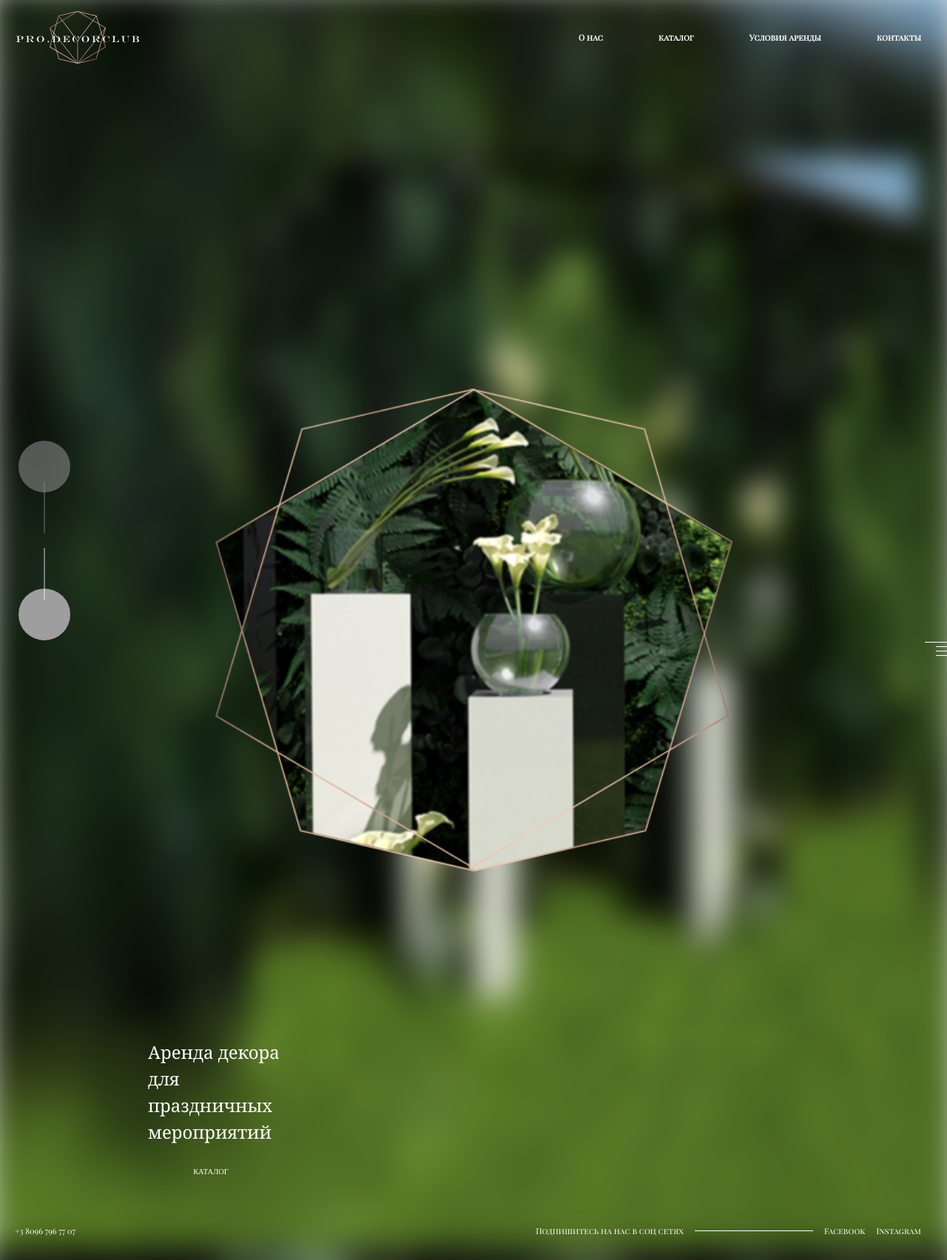
After one commit to unrefan/ProDecorClub, a WordPress theme: template index.php in a window 1280 px wide. The commit adds this page. Shown: the whole page at 74% size. Run offline with PHP 8.4 and a stand-in for WordPress, Linux system fonts and the light colour scheme; the site name, menu and one post (Sample post) are stand-ins, and other content is empty; some libraries are stand-ins or nearby versions; some web fonts are replaced; grey boxes are pictures that could not be loaded.

Commit message:
natyazhka

```diff
--- a/css/styles.css
+++ b/css/styles.css
@@ -3182,8 +3182,4 @@ body .footer {
   }
 }
 
-body {
-  display: none;
-}
-
 /*# sourceMappingURL=styles.css.map */
--- /dev/null
+++ b/index.php
@@ -0,0 +1,107 @@
+<!DOCTYPE html>
+<html lang="en">
+<head>
+  <meta charset="UTF-8">
+  <meta name="viewport" content="width=device-width, initial-scale=1.0" />
+  <meta http-equiv="X-UA-Compatible" content="ie=edge" />
+  <link rel="stylesheet" href="<?php bloginfo('template_url'); ?>/css/styles.css?v=0.0.0.1" />
+  <title><?php if ( is_single() ) { ?> <?php } ?><?php wp_title(':',true,right); ?> <?php bloginfo('name'); ?></title>
+  <?php wp_head(); ?>
+
+</head>
+<body style="overflow: hidden;">
+<!-- BEGIN: header -->
+  <header class="header">
+    <div class="logo logo--home header__logo">
+      <a href="<?php echo home_url(); ?>" class="logo__link">
+          <span class="logo__icon"></span>
+      </a>
+    </div>
+    <div class="menu menu--home header__menu">
+        <input type="checkbox" id="hum"  class="menu__control"/>
+        <label for="hum" class="menu__hum">
+          <span></span>
+          <span></span>
+          <span></span>
+          <span></span>
+          <span></span>
+          <span></span>
+        </label>
+        <ul class="menu__items">
+          <li class="menu__item"><a href="./about.html" class="menu__link">О нас</a></li>
+          <li class="menu__item"><a href="./catalog.html" class="menu__link">каталог</a></li>
+          <li class="menu__item"><a href="./rent.html" class="menu__link">Условия аренды</a></li>
+          <li class="menu__item"><a href="./contacts.html" class="menu__link">контакты</a></li>
+          <div class="underline"></div>
+        </ul>
+    </div>
+  </header>
+<!-- END: header -->
+
+<div class="catalog-redirect">
+  <p class="catalog-redirect__descriptions">Аренда декора
+    для праздничных
+    мероприятий</p>
+  <a href="#" class="pro-decor-btn pro-decor-btn--home">Каталог</a>
+</div>
+
+<!-- BEGIN: hexagon -->
+  <div class="hexagon2">
+      <div class="hexagon2__border"></div>
+      <span class="hexagon2__1">
+        <span class="hexagon2__2">
+          <span class="hexagon2__3">
+            <span class="hexagon2__4">
+              <span class="hexagon2__5">
+                <span class="hexagon2__6">
+                  <span class="hexagon2__pic">
+                      <img class="hexagon2__clipped-pic" src="<?php bloginfo('template_url'); ?>/img/home/bg_4.jpg" alt="non blured" />
+                      <img class="hexagon2__clipped-pic" src="<?php bloginfo('template_url'); ?>/img/home/bg_2.jpg" alt="non blured" />
+                      <img class="hexagon2__clipped-pic" src="<?php bloginfo('template_url'); ?>/img/home/bg_3.jpg" alt="non blured" />
+                      <img class="hexagon2__clipped-pic" src="<?php bloginfo('template_url'); ?>/img/home/bg_1.jpg" alt="non blured" />
+                  </span>
+                </span>
+              </span>
+            </span>
+          </span>
+        </span>
+      </span>
+  </div>
+<!-- END: hexagon -->
+
+<!-- BEGIN: footer -->
+  <footer class="footer footer--home">
+    <div class="phone footer__phone">
+      <a href="tel:#" class="phone__number">+3 8096 796 77 07</a>
+    </div>
+    <ul class="f-socials footer__f-socials">
+      <li class="f-socials__item"><a href="#" class="f-socials__link">Подпишитесь на нас в соц сетях</a></li>
+      <li class="f-socials__item"></li>
+      <li class="f-socials__item"><a href="https://www.facebook.com/prodecroclub.com.ua/" class="f-socials__link">facebook</a></li>
+      <li class="f-socials__item"><a href="https://www.instagram.com/prodecorclub/" class="f-socials__link">instagram</a></li>
+    </ul>
+  </footer>
+<!-- END: footer -->
+
+<!-- BEGIN: slideshow -->
+  <section id="home-slideshow" class="home-slideshow">
+    <div class="home-slideshow__item">
+      <img class="home-slideshow__background" data-canvas-img src="<?php bloginfo('template_url'); ?>/img/home/bg_4.jpg" alt="background" />
+    </div>
+    <div class="home-slideshow__item">
+      <img class="home-slideshow__background" data-canvas-img src="<?php bloginfo('template_url'); ?>/img/home/bg_2.jpg" alt="background" />
+    </div>
+    <div class="home-slideshow__item">
+      <img class="home-slideshow__background" data-canvas-img src="<?php bloginfo('template_url'); ?>/img/home/bg_3.jpg" alt="background" />
+    </div>
+    <div class="home-slideshow__item">
+      <img class="home-slideshow__background" data-canvas-img src="<?php bloginfo('template_url'); ?>/img/home/bg_1.jpg" alt="background" />
+    </div>
+  </section>
+<!-- END: slideshow -->
+  <script src="<?php bloginfo('template_url'); ?>/js/plugins/jquery-3.3.1.min.js"></script>
+  <script src="<?php bloginfo('template_url'); ?>/js/plugins/slick.min.js"></script>
+  <script src="<?php bloginfo('template_url'); ?>/js/main.js"></script>
+  <?php wp_footer();?>
+</body>
+</html>
--- a/scss/styles.scss
+++ b/scss/styles.scss
@@ -39,6 +39,9 @@ body {
   span {
     overflow: hidden;
     display: block;
+    &.active {
+
+    }
   }
   &__1 {
     transform: rotate(30.5deg);
@@ -259,6 +262,3 @@ body {
     margin-left: initial;
   }
 }
-body{
-  display:none;
-}
```
Also changed, not shown: gulpfile.js (added, +40 -0 lines), style.css (added, +10 -0 lines), 2 other files.
